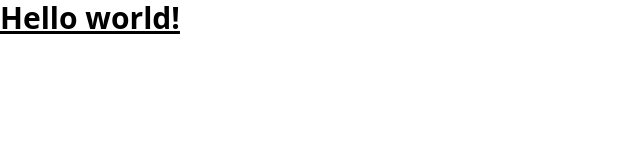
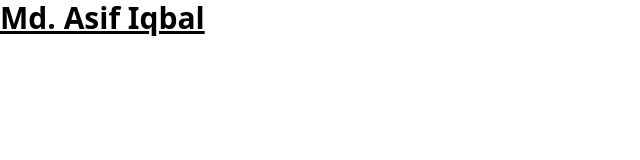
Before and after one commit to asif03/tailwindcss-dashboard, a website: page src/index.html in a window 1280 px wide. Shown: the whole page, without its empty margins (0-640 px from the left). Drawn offline with nearby package versions, Linux system fonts and the light colour scheme; files that its build step writes are made by us from their sources.

Commit message:
project setup

```diff
--- a/src/index.html
+++ b/src/index.html
@@ -7,6 +7,6 @@
     <link href="/dist/style.css" rel="stylesheet" />
   </head>
   <body>
-    <h1 class="text-3xl font-bold underline">Hello world!</h1>
+    <h1 class="text-3xl font-bold underline">Md. Asif Iqbal</h1>
   </body>
 </html>
```
